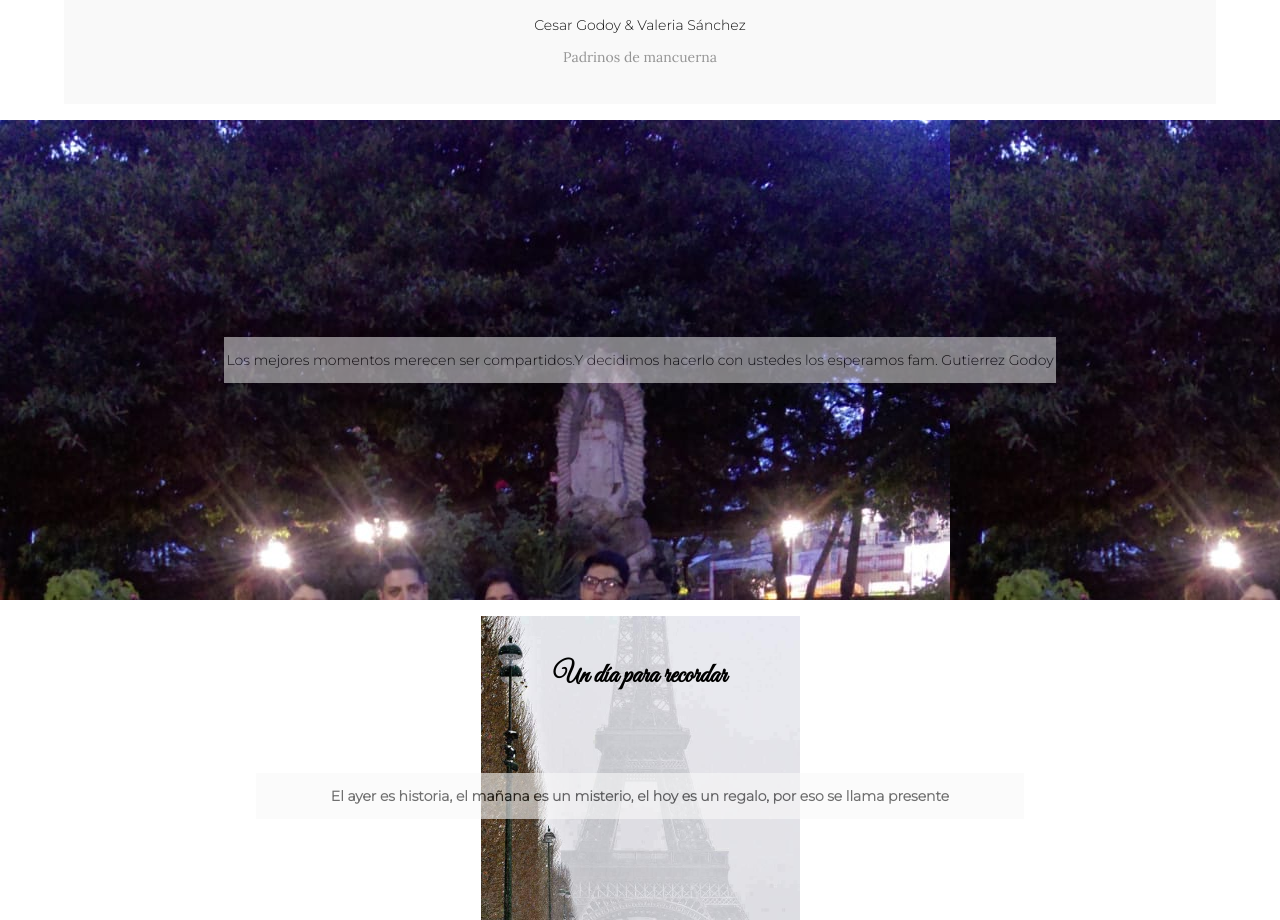
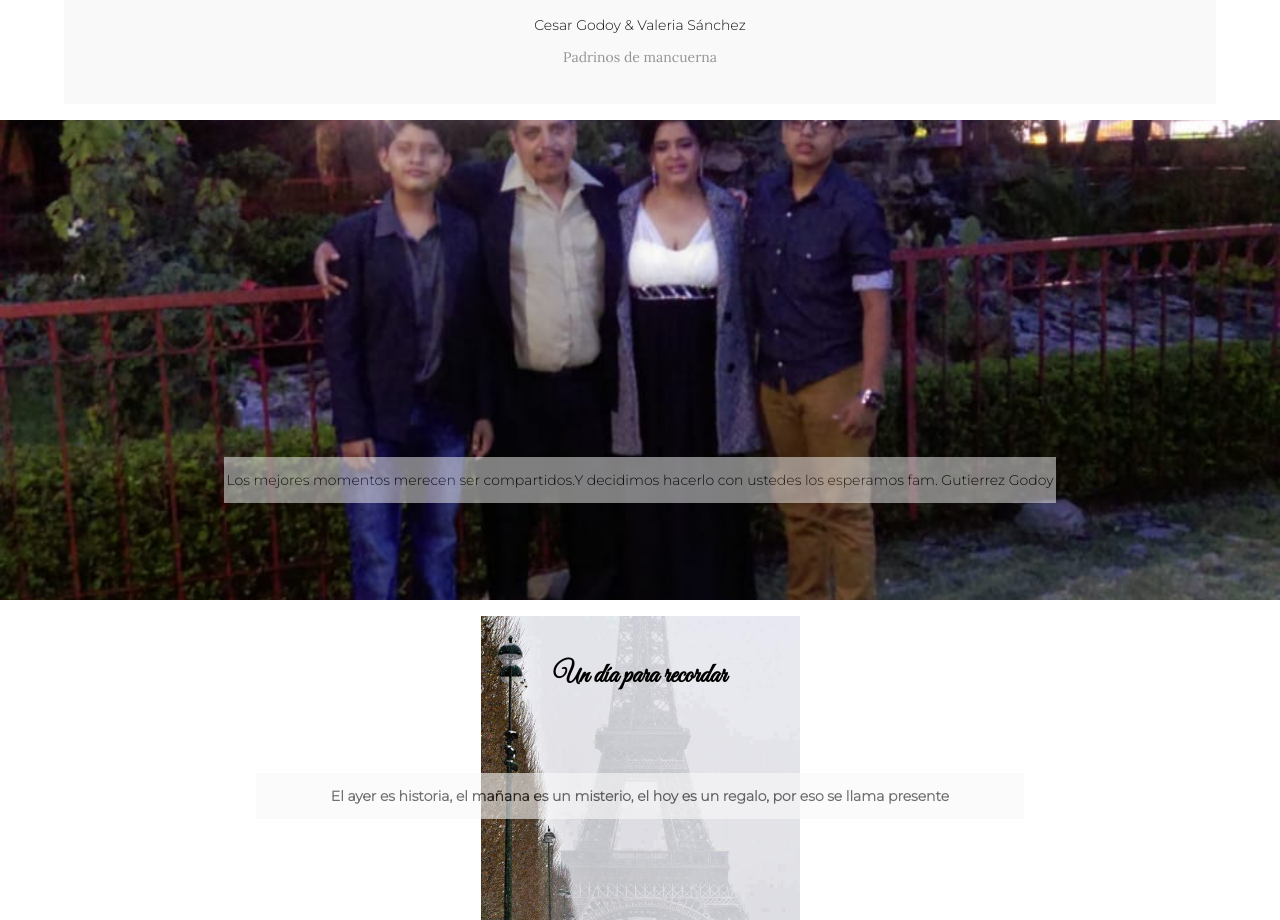
Before and after one commit to Weddingpage84/Boda_CarlosL, a plain HTML site: page index.html in a window 1280 px wide. Shown: the part 4938-5858 px from the top of the page. Drawn offline with Linux system fonts and the light colour scheme.

Commit message:
Update main.css

```diff
--- a/main.css
+++ b/main.css
@@ -108,12 +108,16 @@
     text-align: center;
     height: 30rem;
     margin-top: 1rem;
+    background-position: center;
+    background-size: cover;
+    grid-template-rows: 50%;
 }
 .family__text{
     width: 65%;
     margin: auto;
     opacity: 50%;
     background-color: #f9f9f9;
+    grid-area: 2;
 }
 .goodbye{
     background-image: url('images/eiffel.jpeg');
```
